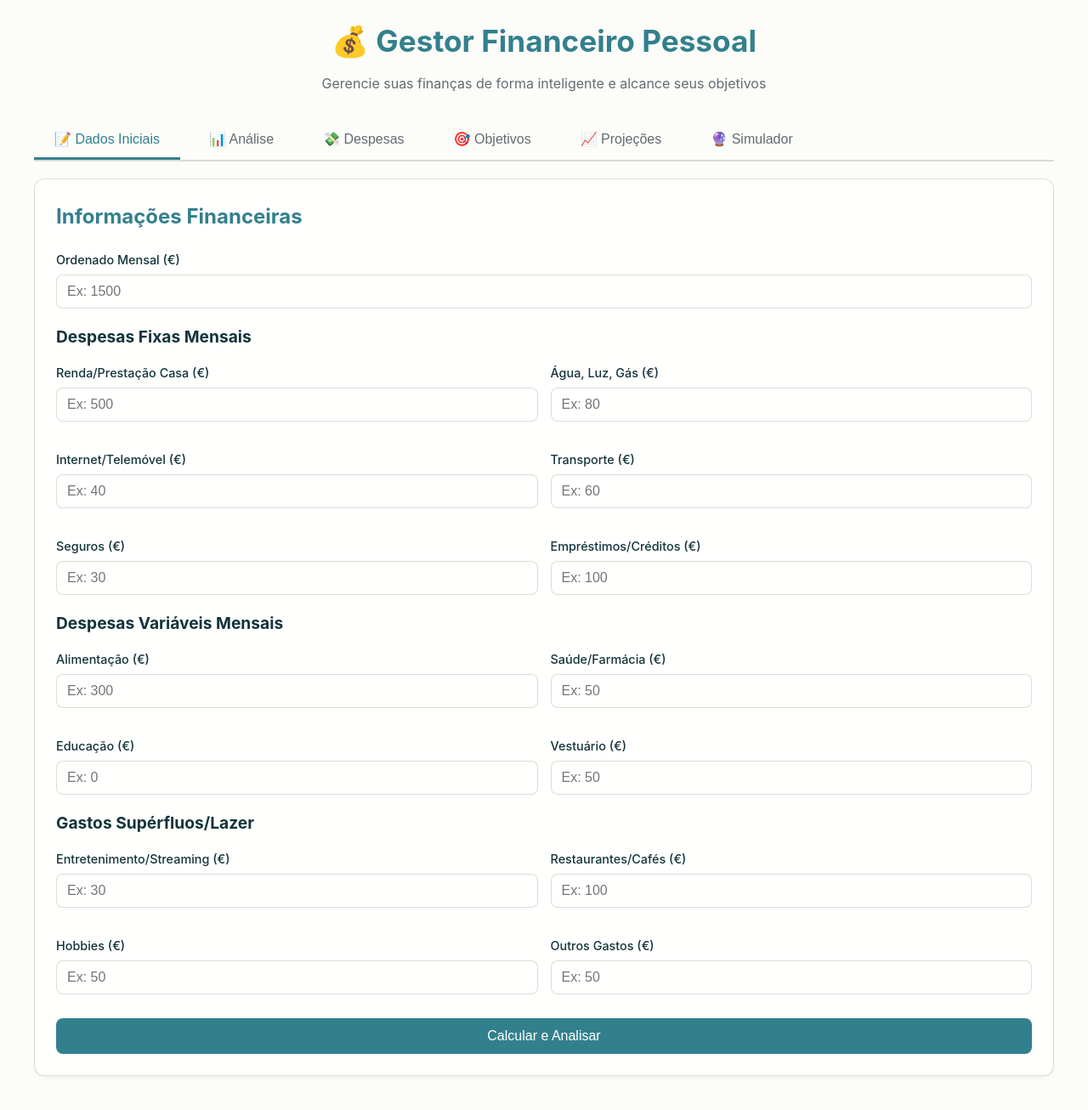
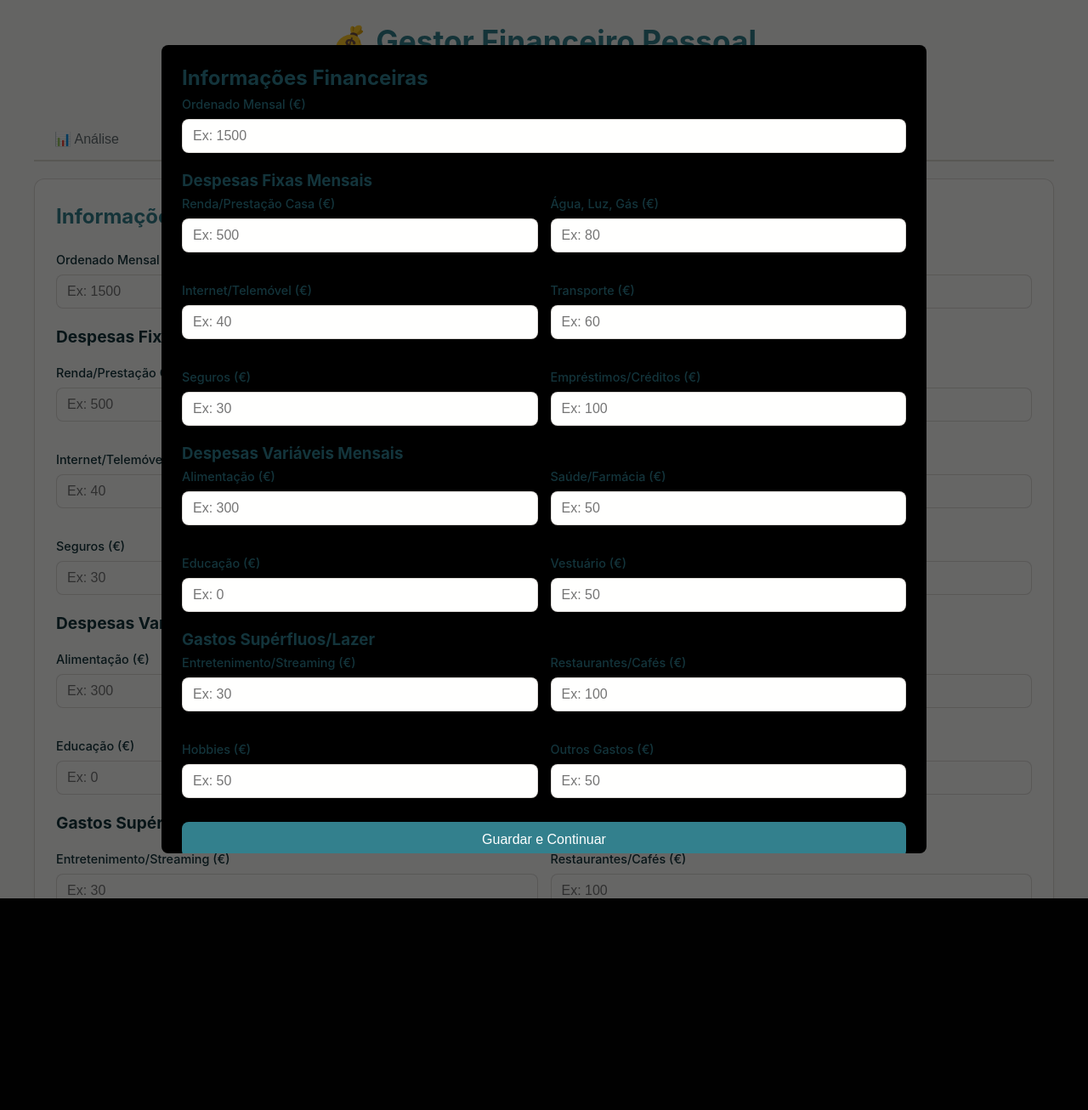
Before and after one commit to toraval/TrabalhoLI, a PHP site: page /main/indexv1.html in a window 1280 px wide. Shown: the whole page at 85% size. After the commit the page ends 1057 px from the top, so only its background shows below. Run offline with PHP 8.4, Linux system fonts and the light colour scheme.

Commit message:
pop up de dados de prenchimento

```diff
--- a/css/styles.css
+++ b/css/styles.css
@@ -406,3 +406,26 @@
         .negative {
             color: var(--color-error);
         }
+.modal {
+  position: fixed;
+  inset: 0;
+  background: rgba(0, 0, 0, 0.6);
+  display: flex;
+  align-items: center;
+  justify-content: center;
+  z-index: 1000;
+}
+
+/* o modal em si */
+.modal-content {
+  background: #000000;
+  padding: 20px 24px;
+  border-radius: 8px;
+  max-width: 900px;       /* largura máxima */
+  width: 95%;             /* ocupa quase toda a largura em telas pequenas */
+  max-height: 90vh;       /* não passa de 90% da altura da janela */
+  overflow-y: auto;       /* se o conteúdo for maior, aparece scroll dentro do modal */
+}
+.modal.hidden {
+  display: none;
+}
--- a/js/script.js
+++ b/js/script.js
@@ -643,3 +643,51 @@
 
             adviceDiv.innerHTML = advice.map(text => `<p style="margin-bottom: 10px;">${text}</p>`).join('');
         }
+
+function saveModalData() {
+  const map = [
+    ['modal-salary', 'salary'],
+    ['modal-rent', 'rent'],
+    ['modal-utilities', 'utilities'],
+    ['modal-internet', 'internet'],
+    ['modal-transport', 'transport'],
+    ['modal-insurance', 'insurance'],
+    ['modal-loans', 'loans'],
+    ['modal-food', 'food'],
+    ['modal-health', 'health'],
+    ['modal-education', 'education'],
+    ['modal-clothing', 'clothing'],
+    ['modal-entertainment', 'entertainment'],
+    ['modal-restaurants', 'restaurants'],
+    ['modal-hobbies', 'hobbies'],
+    ['modal-other', 'other'],
+  ];
+
+  // validação simples: exige salário e renda
+  const salary = document.getElementById('modal-salary').value;
+  const rent = document.getElementById('modal-rent').value;
+  if (!salary || !rent) {
+    alert('Preencha pelo menos o ordenado e a renda.');
+    return;
+  }
+
+  // copia os valores do modal para os campos principais
+  map.forEach(([from, to]) => {
+    const fromEl = document.getElementById(from);
+    const toEl = document.getElementById(to);
+    if (fromEl && toEl) {
+      toEl.value = fromEl.value;
+    }
+  });
+
+  // fecha o modal
+  const modal = document.getElementById('input-modal');
+  if (modal) {
+    modal.classList.add('hidden');
+  }
+
+  // chama o cálculo
+  if (typeof calculateFinances === 'function') {
+    calculateFinances();
+  }
+}
--- a/main/indexv1.html
+++ b/main/indexv1.html
@@ -10,12 +10,103 @@
 
 </head>
 <body>
+   <body>
+  <!-- POP-UP OBRIGATÓRIO -->
+  <div id="input-modal" class="modal">
+    <div class="modal-content">
+      <h2>Informações Financeiras</h2>
+
+      <div class="form-group">
+        <label for="modal-salary">Ordenado Mensal (€)</label>
+        <input type="number" id="modal-salary" placeholder="Ex: 1500" min="0" step="0.01">
+      </div>
+
+      <h3>Despesas Fixas Mensais</h3>
+      <div class="two-columns">
+        <div class="form-group">
+          <label for="modal-rent">Renda/Prestação Casa (€)</label>
+          <input type="number" id="modal-rent" placeholder="Ex: 500" min="0" step="0.01">
+        </div>
+        <div class="form-group">
+          <label for="modal-utilities">Água, Luz, Gás (€)</label>
+          <input type="number" id="modal-utilities" placeholder="Ex: 80" min="0" step="0.01">
+        </div>
+        <div class="form-group">
+          <label for="modal-internet">Internet/Telemóvel (€)</label>
+          <input type="number" id="modal-internet" placeholder="Ex: 40" min="0" step="0.01">
+        </div>
+        <div class="form-group">
+          <label for="modal-transport">Transporte (€)</label>
+          <input type="number" id="modal-transport" placeholder="Ex: 60" min="0" step="0.01">
+        </div>
+        <div class="form-group">
+          <label for="modal-insurance">Seguros (€)</label>
+          <input type="number" id="modal-insurance" placeholder="Ex: 30" min="0" step="0.01">
+        </div>
+        <div class="form-group">
+          <label for="modal-loans">Empréstimos/Créditos (€)</label>
+          <input type="number" id="modal-loans" placeholder="Ex: 100" min="0" step="0.01">
+        </div>
+      </div>
+
+      <h3>Despesas Variáveis Mensais</h3>
+      <div class="two-columns">
+        <div class="form-group">
+          <label for="modal-food">Alimentação (€)</label>
+          <input type="number" id="modal-food" placeholder="Ex: 300" min="0" step="0.01">
+        </div>
+        <div class="form-group">
+          <label for="modal-health">Saúde/Farmácia (€)</label>
+          <input type="number" id="modal-health" placeholder="Ex: 50" min="0" step="0.01">
+        </div>
+        <div class="form-group">
+          <label for="modal-education">Educação (€)</label>
+          <input type="number" id="modal-education" placeholder="Ex: 0" min="0" step="0.01">
+        </div>
+        <div class="form-group">
+          <label for="modal-clothing">Vestuário (€)</label>
+          <input type="number" id="modal-clothing" placeholder="Ex: 50" min="0" step="0.01">
+        </div>
+      </div>
+
+      <h3>Gastos Supérfluos/Lazer</h3>
+      <div class="two-columns">
+        <div class="form-group">
+          <label for="modal-entertainment">Entretenimento/Streaming (€)</label>
+          <input type="number" id="modal-entertainment" placeholder="Ex: 30" min="0" step="0.01">
+        </div>
+        <div class="form-group">
+          <label for="modal-restaurants">Restaurantes/Cafés (€)</label>
+          <input type="number" id="modal-restaurants" placeholder="Ex: 100" min="0" step="0.01">
+        </div>
+        <div class="form-group">
+          <label for="modal-hobbies">Hobbies (€)</label>
+          <input type="number" id="modal-hobbies" placeholder="Ex: 50" min="0" step="0.01">
+        </div>
+        <div class="form-group">
+          <label for="modal-other">Outros Gastos (€)</label>
+          <input type="number" id="modal-other" placeholder="Ex: 50" min="0" step="0.01">
+        </div>
+      </div>
+
+      <button class="btn" onclick="saveModalData()">Guardar e Continuar</button>
+    </div>
+  </div>
+
+  <div class="container">
+    <!-- aqui continua o teu HTML normal (tabs, etc.) -->
+
+  </div>
+
+  <div class="container">
+    <!-- resto do teu conteúdo atual -->
+
     <div class="container">
         <h1>💰 Gestor Financeiro Pessoal</h1>
         <p class="subtitle">Gerencie suas finanças de forma inteligente e alcance seus objetivos</p>
 
         <div class="tabs">
-            <button class="tab-btn active" onclick="showTab('input')">📝 Dados Iniciais</button>
+
             <button class="tab-btn" onclick="showTab('analysis')">📊 Análise</button>
             <button class="tab-btn" onclick="showTab('expenses')">💸 Despesas</button>
             <button class="tab-btn" onclick="showTab('goals')">🎯 Objetivos</button>
```
